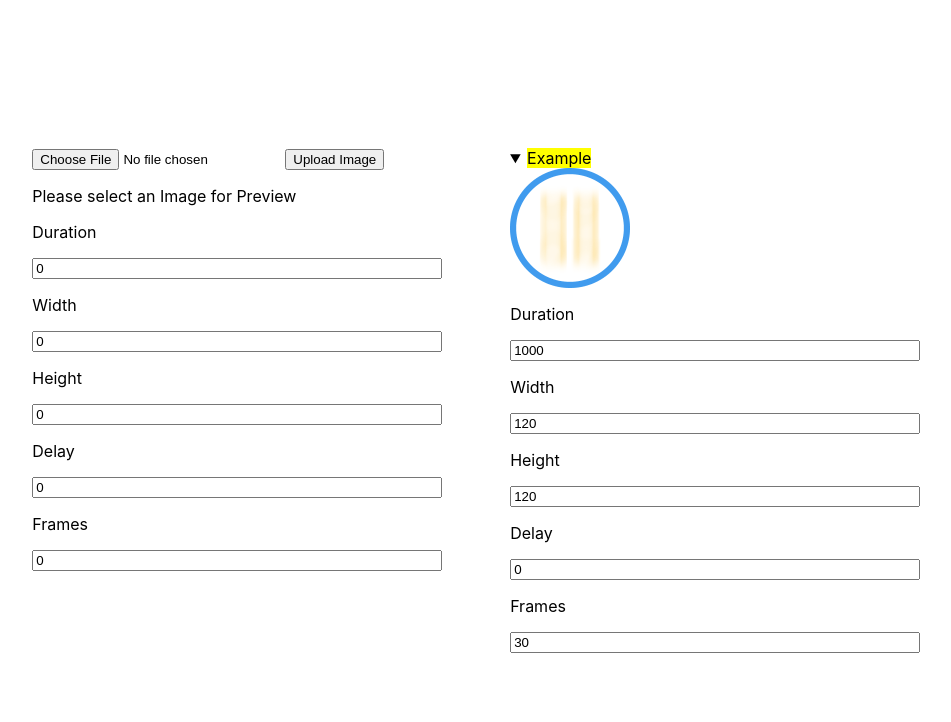
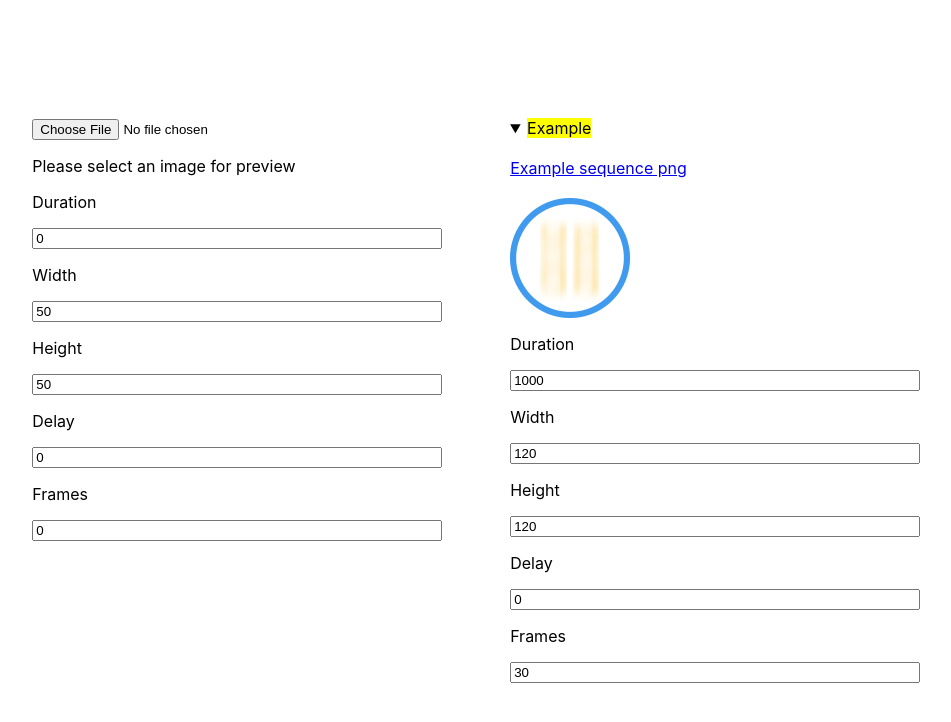
Before and after one commit to dnatheteam/sequence, a React (Create React App) app: page / in a window 1280 px wide. Both pictures are taken after a click on the heading "Example". Shown: the top 722 px of the page, without its empty margins (164-1115 px from the left). Built offline with nearby package versions, Linux system fonts and the light colour scheme.

Commit message:
Improve example a bit

```diff
--- a/src/Editor.js
+++ b/src/Editor.js
@@ -6,8 +6,8 @@ class Editor extends Component {
     super(props);
     this.state = {
       duration: 0,
-      height: 0,
-      width: 0,
+      height: 50,
+      width: 50,
       frames: 0,
       delay: 0
     };
@@ -37,7 +37,7 @@ class Editor extends Component {
       );
     } else {
       imagePreview = (
-        <p className="preview-text">Please select an Image for Preview</p>
+        <p className="preview-text">Please select an image for preview</p>
       );
     }
 
--- a/src/Example.js
+++ b/src/Example.js
@@ -36,10 +36,13 @@ class Example extends Component {
 
     return (
       <div>
-        {/* <h2>Example</h2> */}
         <div className="img-editor">
+          <br />
+          <a href={exampleSrc} download>
+            Example sequence png
+          </a>
+          <br />
           <div className="imgPreview">{imagePreview}</div>
-
           <label>Duration</label>
           <input
             type="text"
--- a/src/ImageUpload.js
+++ b/src/ImageUpload.js
@@ -12,13 +12,6 @@ class ImageUpload extends Component {
             type="file"
             onChange={e => handleImageChange(e)}
           />
-          <button
-            className="submitButton"
-            type="submit"
-            onClick={e => handleSubmit(e)}
-          >
-            Upload Image
-          </button>
         </form>
       </>
     );
--- a/src/index.css
+++ b/src/index.css
@@ -43,3 +43,7 @@ h2 {
 .app {
   display: flex;
 }
+
+.example-sequence {
+  width: 100%;
+}
```
